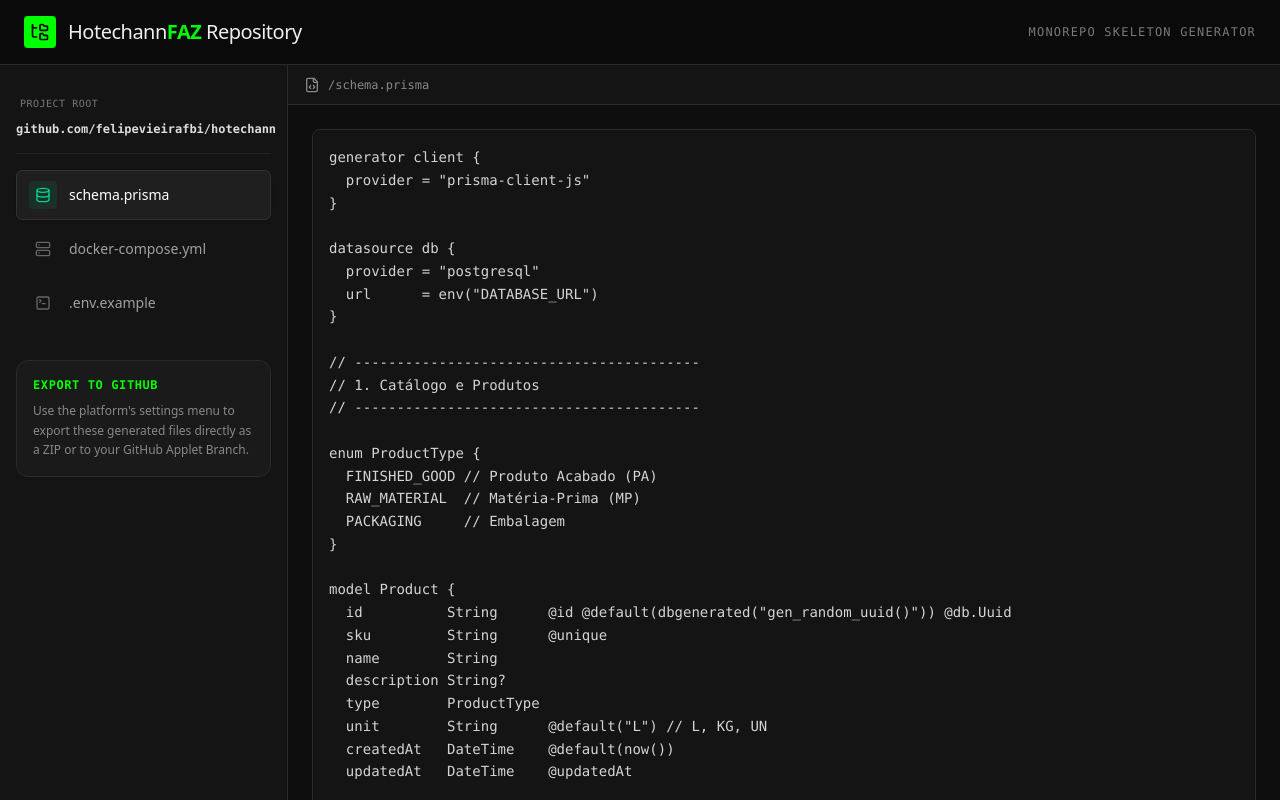
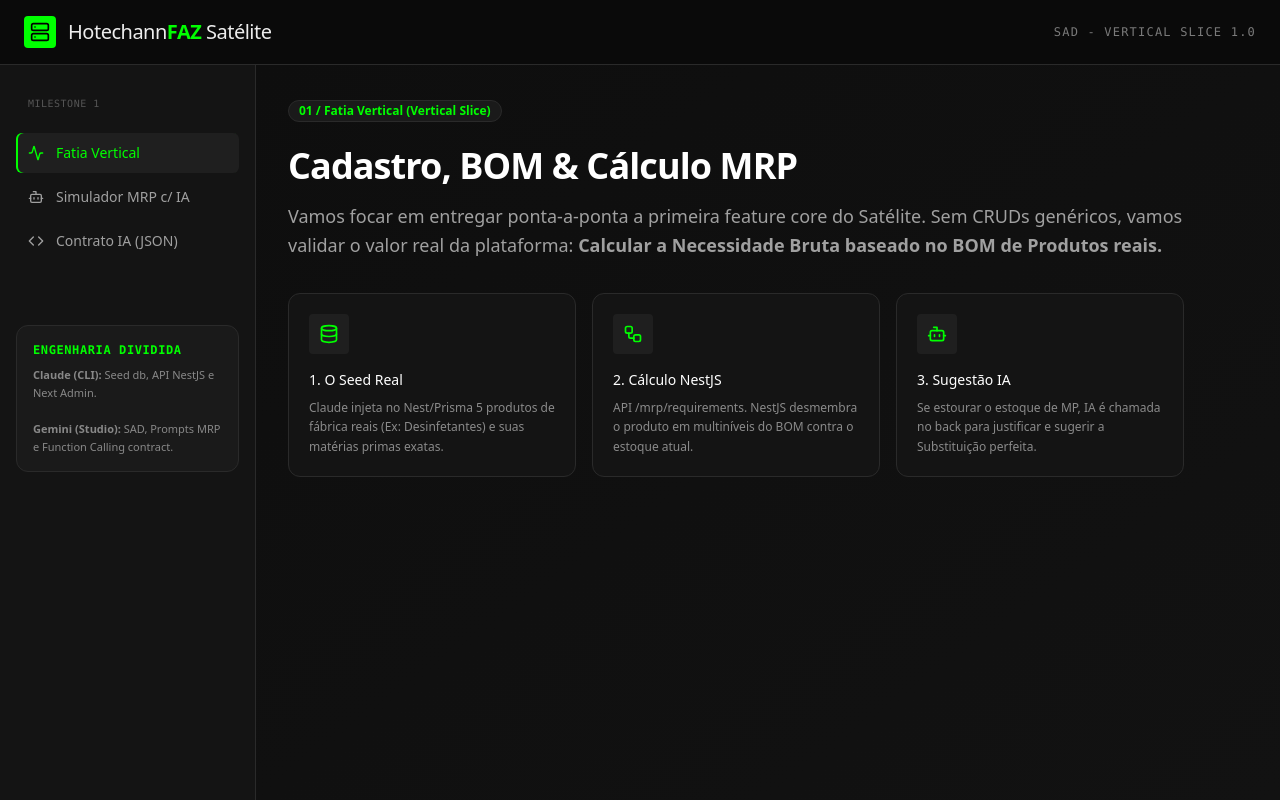
Before and after one commit to felipevieirafbi/hotechann, a React (Vite) app: page / in a window 1280 px wide. Built offline with nearby package versions, Linux system fonts and the light colour scheme.

Commit message:
feat: Refactor app structure and icons
Reorganizes the application's core structure from a file-based navigation to a section-based navigation. Updates icons to be more representative of the new sections, such as 'Activity' for overview and 'Bot' for the AI MRP simulator.

```diff
--- a/src/App.tsx
+++ b/src/App.tsx
@@ -7,383 +7,219 @@ import React, { useState } from 'react';
 import {
   Server,
   Database,
-  FileCode,
-  FolderTree,
-  TerminalSquare
+  Workflow,
+  Layers,
+  Box,
+  Activity,
+  Bot,
+  ShieldCheck,
+  Code
 } from 'lucide-react';
 import { motion, AnimatePresence } from 'motion/react';
 
-const files = [
-  { id: 'schema', name: 'schema.prisma', path: '/schema.prisma', icon: Database, bg: 'bg-emerald-500/10', color: 'text-emerald-400' },
-  { id: 'docker', name: 'docker-compose.yml', path: '/docker-compose.yml', icon: Server, bg: 'bg-blue-500/10', color: 'text-blue-400' },
-  { id: 'env', name: '.env.example', path: '/.env.example', icon: TerminalSquare, bg: 'bg-yellow-500/10', color: 'text-yellow-400' },
+const sections = [
+  { id: 'overview', title: 'Fatia Vertical', icon: Activity },
+  { id: 'mrp', title: 'Simulador MRP c/ IA', icon: Bot },
+  { id: 'schema', title: 'Contrato IA (JSON)', icon: Code },
 ];
 
 export default function App() {
-  const [activeFile, setActiveFile] = useState(files[0]);
+  const [activeSection, setActiveSection] = useState('overview');
 
   return (
-    <div className="min-h-screen bg-[#0A0A0A] text-[#EDEDED] font-sans selection:bg-[#00FF00] selection:text-black">
+    <div className="min-h-screen bg-[#0E0E0E] text-[#EDEDED] font-sans selection:bg-[#00FF00] selection:text-black">
       {/* Navbar / Header */}
       <header className="border-b border-[#2A2A2A] bg-[#0A0A0A] px-6 py-4 flex items-center justify-between sticky top-0 z-50">
         <div className="flex items-center gap-3">
           <div className="w-8 h-8 rounded-sm bg-[#00FF00] flex items-center justify-center">
-            <FolderTree className="w-5 h-5 text-black" />
+            <Server className="w-5 h-5 text-black" />
           </div>
-          <h1 className="text-xl font-medium tracking-tight">Hotechann<span className="text-[#00FF00] font-bold">FAZ</span> Repository</h1>
+          <h1 className="text-xl font-medium tracking-tight">Hotechann<span className="text-[#00FF00] font-bold">FAZ</span> Satélite</h1>
         </div>
         <div className="text-xs font-mono uppercase tracking-widest text-[#7A7A7A]">
-          Monorepo Skeleton Generator
+          SAD - Vertical Slice 1.0
         </div>
       </header>
 
-      <main className="max-w-screen-2xl mx-auto flex flex-col md:flex-row h-[calc(100vh-65px)]">
+      <main className="max-w-7xl mx-auto flex flex-col md:flex-row h-[calc(100vh-65px)]">
         {/* Sidebar */}
-        <aside className="w-full md:w-72 border-r border-[#2A2A2A] overflow-y-auto bg-[#141414] p-4">
-          <div className="pb-4 pt-2 border-b border-[#222] mb-4">
-            <span className="text-[10px] font-mono text-[#777] uppercase tracking-wider ml-1">Project Root</span>
-            <div className="mt-2 text-xs font-bold font-mono text-[#DDD]">github.com/felipevieirafbi/hotechann</div>
+        <aside className="w-full md:w-64 border-r border-[#2A2A2A] overflow-y-auto bg-[#141414]">
+          <nav className="p-4 space-y-1">
+            <div className="pb-4 pt-2">
+              <span className="text-[10px] font-mono text-[#555] uppercase tracking-wider ml-3">Milestone 1</span>
             </div>
-
-          <nav className="space-y-1">
-            {files.map((file) => {
-              const Icon = file.icon;
-              const isActive = activeFile.id === file.id;
+            {sections.map((sec) => {
+              const Icon = sec.icon;
+              const isActive = activeSection === sec.id;
               return (
                 <button
-                  key={file.id}
-                  onClick={() => setActiveFile(file)}
-                  className={`w-full flex items-center gap-3 px-3 py-2.5 rounded-md transition-all duration-200 text-sm font-medium border ${
+                  key={sec.id}
+                  onClick={() => setActiveSection(sec.id)}
+                  className={`w-full flex items-center gap-3 px-3 py-2.5 rounded-md transition-all duration-200 text-sm font-medium ${
                     isActive
-                      ? 'bg-[#1F1F1F] text-white border-[#333] shadow-sm'
-                      : 'text-[#A0A0A0] border-transparent hover:bg-[#1A1A1A] hover:text-[#E0E0E0]'
+                      ? 'bg-[#1F1F1F] text-[#00FF00] shadow-[inset_2px_0_0_#00FF00]'
+                      : 'text-[#A0A0A0] hover:bg-[#1A1A1A] hover:text-[#E0E0E0]'
                   }`}
                 >
-                  <div className={`p-1.5 rounded ${isActive ? file.bg : ''}`}>
-                     <Icon className={`w-4 h-4 ${isActive ? file.color : 'text-[#666]'}`} />
-                  </div>
-                  {file.name}
+                  <Icon className="w-4 h-4" />
+                  {sec.title}
                 </button>
               );
             })}
           </nav>
-
-          <div className="mt-8 bg-[#1A1A1A] p-4 rounded-xl border border-[#2A2A2A]">
-             <h4 className="text-xs font-bold text-[#00FF00] uppercase font-mono tracking-wider mb-2">Export to GitHub</h4>
-             <p className="text-xs text-[#888] leading-relaxed">
-               Use the platform's settings menu to export these generated files directly as a ZIP or to your GitHub Applet Branch.
+          <div className="mt-8 p-4">
+            <div className="bg-[#1A1A1A] p-4 rounded-xl border border-[#2A2A2A]">
+               <h4 className="text-xs font-bold text-[#00FF00] uppercase font-mono tracking-wider mb-2">Engenharia Dividida</h4>
+               <p className="text-[11px] text-[#888] leading-relaxed">
+                 <b>Claude (CLI):</b> Seed db, API NestJS e Next Admin.<br/><br/>
+                 <b>Gemini (Studio):</b> SAD, Prompts MRP e Function Calling contract.
                </p>
+            </div>
           </div>
         </aside>
 
-        {/* Content Area - Code Viewer */}
-        <section className="flex-1 overflow-hidden flex flex-col bg-[#0E0E0E]">
-           <div className="h-10 bg-[#141414] border-b border-[#2A2A2A] flex items-center px-4 gap-2 text-xs font-mono text-[#888]">
-              <FileCode className="w-4 h-4" />
-              {activeFile.path}
-           </div>
-
-           <div className="flex-1 overflow-auto p-4 md:p-6 bg-[#0E0E0E]">
+        {/* Content Area */}
+        <section className="flex-1 overflow-y-auto p-8 relative bg-gradient-to-br from-[#0E0E0E] to-[#121212]">
           <AnimatePresence mode="wait">
             <motion.div
-                  key={activeFile.id}
-                  initial={{ opacity: 0 }}
-                  animate={{ opacity: 1 }}
-                  exit={{ opacity: 0 }}
-                  transition={{ duration: 0.15 }}
+              key={activeSection}
+              initial={{ opacity: 0, y: 15 }}
+              animate={{ opacity: 1, y: 0 }}
+              exit={{ opacity: 0, y: -15 }}
+              transition={{ duration: 0.2, ease: "easeOut" }}
+              className="max-w-4xl"
             >
-                  <CodeBlock fileId={activeFile.id} />
+              <ContentRouter id={activeSection} />
             </motion.div>
           </AnimatePresence>
-           </div>
         </section>
       </main>
     </div>
   );
 }
 
-function CodeBlock({ fileId }: { fileId: string }) {
-  const content = getCodeContent(fileId);
+function ContentRouter({ id }: { id: string }) {
+  switch (id) {
+    case 'overview': return <OverviewSection />;
+    case 'mrp': return <MRPSection />;
+    case 'schema': return <SchemaSection />;
+    default: return <OverviewSection />;
+  }
+}
+
+function OverviewSection() {
   return (
-    <pre className="font-mono text-sm leading-relaxed text-[#D4D4D4] p-4 bg-[#141414] border border-[#2A2A2A] rounded-lg overflow-x-auto">
-      <code>{content}</code>
-    </pre>
+    <div className="space-y-6">
+      <div className="inline-flex items-center rounded-full border border-[#2A2A2A] bg-[#1A1A1A] px-2.5 py-0.5 text-xs font-semibold text-[#00FF00]">
+        01 / Fatia Vertical (Vertical Slice)
+      </div>
+      <h2 className="text-4xl font-semibold tracking-tight text-white mb-4">Cadastro, BOM & Cálculo MRP</h2>
+      <p className="text-[#A0A0A0] text-lg leading-relaxed mb-8">
+        Vamos focar em entregar ponta-a-ponta a primeira feature core do Satélite. Sem CRUDs genéricos, vamos validar o valor real da plataforma: <b>Calcular a Necessidade Bruta baseado no BOM de Produtos reais.</b>
+      </p>
+
+      <div className="grid grid-cols-1 md:grid-cols-3 gap-4">
+        {[
+          { icon: Database, title: '1. O Seed Real', desc: 'Claude injeta no Nest/Prisma 5 produtos de fábrica reais (Ex: Desinfetantes) e suas matérias primas exatas.' },
+          { icon: Workflow, title: '2. Cálculo NestJS', desc: 'API /mrp/requirements. NestJS desmembra o produto em multiníveis do BOM contra o estoque atual.' },
+          { icon: Bot, title: '3. Sugestão IA', desc: 'Se estourar o estoque de MP, IA é chamada no back para justificar e sugerir a Substituição perfeita.' }
+        ].map((feat, i) => (
+          <div key={i} className="p-5 rounded-xl border border-[#2A2A2A] bg-[#141414] hover:border-[#3A3A3A] transition">
+             <div className="w-10 h-10 rounded bg-[#1F1F1F] flex items-center justify-center mb-4">
+               <feat.icon className="w-5 h-5 text-[#00FF00]" />
+             </div>
+             <h3 className="text-white font-medium mb-2 text-sm">{feat.title}</h3>
+             <p className="text-xs text-[#8A8A8A] leading-relaxed">{feat.desc}</p>
+          </div>
+        ))}
+      </div>
+    </div>
   );
 }
 
-function getCodeContent(id: string) {
-  if (id === 'schema') return `generator client {
-  provider = "prisma-client-js"
+function MRPSection() {
+  return (
+    <div className="space-y-6">
+      <div className="inline-flex items-center rounded-full border border-[#2A2A2A] bg-[#1A1A1A] px-2.5 py-0.5 text-xs font-semibold text-[#00FF00]">
+        02 / Prompt e Lógica do Motor
+      </div>
+      <h2 className="text-4xl font-semibold tracking-tight text-white mb-4">Motor Substitutivo (Gemini)</h2>
+
+      <div className="bg-[#141414] border border-[#2A2A2A] rounded-xl p-6 mb-6">
+         <h3 className="text-lg text-white font-medium mb-4 flex items-center gap-2">
+            <Bot className="w-5 h-5 text-[#00FF00]" />
+            Prompt de Sistema (O Cérebro da Inteligência Química)
+         </h3>
+
+         <div className="bg-[#0A0A0A] p-4 rounded border border-[#333] font-mono text-sm text-[#D4D4D4] whitespace-pre-wrap leading-relaxed">
+{`Você é um Engenheiro de Químico Especialista e Analista de MRP na Hotechann Faz.
+Sua missão é atuar como "Safety Net" no processo de Planejamento de Produção.
+
+[CONTEXTO]
+O NestJS acabou de rodar o /mrp/requirements para "Desinfetante Floral 5L".
+A requisição falhou no estoque de "Essência Floral A (UUID: xyz)".
+Temos uma lista de matrizes de substituição cadastradas.
+
+[LÓGICA OPERACIONAL]
+1. Analise o 'shortfall' (déficit de matéria prima).
+2. Busque no payload de opções a essência alternativa homologada.
+3. Considere fatores de conversão (se a Essência B é mais fraca, precisamos de 1.2x).
+4. Acione a função "suggest_mrp_substitution" justificando quimicamente as razões para manter a integridade da receita (FISPQs compatíveis).`}
+         </div>
+      </div>
+    </div>
+  );
 }
 
-datasource db {
-  provider = "postgresql"
-  url      = env("DATABASE_URL")
+function SchemaSection() {
+  return (
+    <div className="space-y-6">
+      <div className="inline-flex items-center rounded-full border border-[#2A2A2A] bg-[#1A1A1A] px-2.5 py-0.5 text-xs font-semibold text-[#00FF00]">
+        03 / Contrato Funcional (NestJS x IA)
+      </div>
+      <h2 className="text-4xl font-semibold tracking-tight text-white mb-4">JSON Function Calling</h2>
+      <p className="text-[#A0A0A0] text-sm mb-6">
+        Este é o schema JSON estrito que o Gemini 1.5 Pro será forçado a preencher na reposta e que a API NestJS enviará para o painel Admin do Next.js.
+      </p>
+
+      <pre className="p-4 bg-[#0A0A0A] border border-[#333] rounded-xl text-[13px] font-mono text-green-400 overflow-x-auto leading-relaxed">
+{`{
+  "name": "suggest_mrp_substitution",
+  "description": "Sugerir substituição de matéria-prima quando o estoque está abaixo do mínimo exigido (Necessidade Bruta ID).",
+  "parameters": {
+    "type": "object",
+    "properties": {
+      "shortfallProductSku": {
+        "type": "string",
+        "description": "SKU da matéria-prima original faltante"
+      },
+      "substituteProductSku": {
+        "type": "string",
+        "description": "SKU do material homologado sugerido como substituta garantida"
+      },
+      "conversionFactorApplied": {
+        "type": "number",
+        "description": "Fator de multiplicador para equalizar o rendimento químico (Ex: 1.15)"
+      },
+      "chemicalReasoning": {
+        "type": "string",
+        "description": "Breve justificativa físico-química ou de estoque do por que o lote ainda será válido."
       }
+    },
+    "required": [
+      "shortfallProductSku",
+      "substituteProductSku",
+      "conversionFactorApplied",
+      "chemicalReasoning"
+    ]
+  }
+}`}
+      </pre>
 
-// -----------------------------------------
-// 1. Catálogo e Produtos
-// -----------------------------------------
-
-enum ProductType {
-  FINISHED_GOOD // Produto Acabado (PA)
-  RAW_MATERIAL  // Matéria-Prima (MP)
-  PACKAGING     // Embalagem
+      <div className="p-4 bg-[#1F1F15] rounded border border-yellow-600/50 mt-4">
+        <h4 className="text-yellow-500 font-bold text-sm mb-1">Para o Dev Node.js (Claude):</h4>
+        <p className="text-[#D0D0D0] text-xs">O schema acima deve ser modelado no Zod/DTO no Controller de <code>/mrp/requirements</code>. Envia o prompt em caso de "Not Enough Stock", captura esse Type e despacha a requisição pro React Admin validar.</p>
+      </div>
+    </div>
+  );
 }
-
-model Product {
-  id          String      @id @default(dbgenerated("gen_random_uuid()")) @db.Uuid
-  sku         String      @unique
-  name        String
-  description String?
-  type        ProductType
-  unit        String      @default("L") // L, KG, UN
-  createdAt   DateTime    @default(now())
-  updatedAt   DateTime    @updatedAt
-
-  // Relacionamentos
-  formulasAsOutput    BomFormula[]      @relation("FinishedGood")
-  itemsAsComponent    BomItem[]         @relation("RawMaterial")
-  substitutes         BomSubstitution[] @relation("SubstituteMaterial")
-  stockMovements      StockMovement[]
-}
-
-// -----------------------------------------
-// 2. Engenharia: Bill of Materials (BOM)
-// -----------------------------------------
-
-model BomFormula {
-  id             String   @id @default(dbgenerated("gen_random_uuid()")) @db.Uuid
-  productId      String   @db.Uuid
-  baseYieldQty   Decimal  @db.Decimal(10, 2) // Ex: Rende 1000 Litros
-  version        String   @default("1.0")
-  isActive       Boolean  @default(true)
-  createdAt      DateTime @default(now())
-
-  // Relacionamentos
-  product        Product           @relation("FinishedGood", fields: [productId], references: [id])
-  items          BomItem[]
-  orders         ProductionOrder[]
-}
-
-model BomItem {
-  id             String   @id @default(dbgenerated("gen_random_uuid()")) @db.Uuid
-  bomId          String   @db.Uuid
-  rawMaterialId  String   @db.Uuid
-  requiredQty    Decimal  @db.Decimal(10, 4) // Quantidade base
-
-  // Relacionamentos
-  bomFormula     BomFormula        @relation(fields: [bomId], references: [id])
-  rawMaterial    Product           @relation("RawMaterial", fields: [rawMaterialId], references: [id])
-  substitutions  BomSubstitution[]
-}
-
-model BomSubstitution {
-  id                   String   @id @default(dbgenerated("gen_random_uuid()")) @db.Uuid
-  bomItemId            String   @db.Uuid
-  substituteMaterialId String   @db.Uuid
-  conversionFactor     Decimal  @default(1.0) @db.Decimal(10, 4)
-  aiPreferenceScore    Int      @default(50)
-
-  // Relacionamentos
-  bomItem              BomItem  @relation(fields: [bomItemId], references: [id])
-  substituteMaterial   Product  @relation("SubstituteMaterial", fields: [substituteMaterialId], references: [id])
-}
-
-// -----------------------------------------
-// 3. Estoque e Movimentação
-// -----------------------------------------
-
-enum MovementType {
-  IN_PURCHASE
-  IN_PRODUCTION
-  OUT_PRODUCTION
-  OUT_SALE
-  ADJUSTMENT
-}
-
-model StockMovement {
-  id             String       @id @default(dbgenerated("gen_random_uuid()")) @db.Uuid
-  productId      String       @db.Uuid
-  warehouseId    String
-  type           MovementType
-  quantity       Decimal      @db.Decimal(10, 4)
-  lotCode        String?
-  documentRef    String?
-
-  createdAt      DateTime     @default(now())
-
-  product        Product      @relation(fields: [productId], references: [id])
-}
-
-// -----------------------------------------
-// 4. Produção (MRP), Traceabilidade e QA
-// -----------------------------------------
-
-enum OrderStatus {
-  PLANNED
-  IN_PROGRESS
-  AWAITING_QA
-  COMPLETED
-  CANCELED
-}
-
-model ProductionOrder {
-  id             String      @id @default(dbgenerated("gen_random_uuid()")) @db.Uuid
-  bomId          String      @db.Uuid
-  status         OrderStatus @default(PLANNED)
-  plannedQty     Decimal     @db.Decimal(10, 2)
-  actualQty      Decimal?    @db.Decimal(10, 2)
-  createdAt      DateTime    @default(now())
-  updatedAt      DateTime    @updatedAt
-
-  bomFormula     BomFormula  @relation(fields: [bomId], references: [id])
-  lots           ProductionLot[]
-}
-
-model ProductionLot {
-  id                  String   @id @default(dbgenerated("gen_random_uuid()")) @db.Uuid
-  productionOrderId   String   @db.Uuid
-  finalLotCode        String   @unique
-  consumedLots        Json
-  manufacturedDate    DateTime @default(now())
-
-  order               ProductionOrder     @relation(fields: [productionOrderId], references: [id])
-  qaLogs              QualityControlLog[]
-}
-
-enum QaStatus {
-  QUARANTINE
-  APPROVED
-  REJECTED
-}
-
-model QualityControlLog {
-  id                  String   @id @default(dbgenerated("gen_random_uuid()")) @db.Uuid
-  productionLotId     String   @db.Uuid
-  status              QaStatus @default(QUARANTINE)
-  resultsData         Json?
-  analyzedByRef       String?
-  createdAt           DateTime @default(now())
-
-  lot                 ProductionLot @relation(fields: [productionLotId], references: [id])
-}
-`;
-
-  if (id === 'docker') return `version: '3.8'
-
-services:
-  # -----------------------------------
-  # 1. Banco de Dados Base (PostgreSQL)
-  # -----------------------------------
-  postgres:
-    image: postgres:15-alpine
-    container_name: hotechann-db
-    restart: always
-    environment:
-      POSTGRES_USER: \${DB_USER:-hotechann}
-      POSTGRES_PASSWORD: \${DB_PASS:-secret123}
-      POSTGRES_DB: \${DB_NAME:-hotechann_prod}
-    ports:
-      - "5432:5432"
-    volumes:
-      - postgres_data:/var/lib/postgresql/data
-    healthcheck:
-      test: ["CMD-SHELL", "pg_isready -U hotechann -d hotechann_prod"]
-      interval: 10s
-      timeout: 5s
-      retries: 5
-
-  # -----------------------------------
-  # 2. API Backend (NestJS)
-  # -----------------------------------
-  api:
-    build:
-      context: .
-      dockerfile: ./apps/api/Dockerfile
-    container_name: hotechann-api
-    restart: unless-stopped
-    depends_on:
-      postgres:
-        condition: service_healthy
-    environment:
-      DATABASE_URL: postgresql://\${DB_USER:-hotechann}:\${DB_PASS:-secret123}@postgres:5432/\${DB_NAME:-hotechann_prod}?schema=public
-      PORT: 3001
-    ports:
-      - "3001:3001"
-
-  # -----------------------------------
-  # 3. Painel Admin / ERP (Next.js)
-  # -----------------------------------
-  admin:
-    build:
-      context: .
-      dockerfile: ./apps/admin/Dockerfile
-    container_name: hotechann-admin
-    restart: unless-stopped
-    environment:
-      NEXT_PUBLIC_API_URL: http://localhost:3001
-      PORT: 3000
-    ports:
-      - "3000:3000"
-
-  # -----------------------------------
-  # 4. Middleware & ETL (N8N)
-  # -----------------------------------
-  n8n:
-    image: n8nio/n8n:latest
-    container_name: hotechann-n8n
-    restart: always
-    environment:
-      - DB_TYPE=postgresdb
-      - DB_POSTGRESDB_DATABASE=\${DB_NAME:-hotechann_prod}
-      - DB_POSTGRESDB_HOST=postgres
-      - DB_POSTGRESDB_PORT=5432
-      - DB_POSTGRESDB_USER=\${DB_USER:-hotechann}
-      - DB_POSTGRESDB_PASSWORD=\${DB_PASS:-secret123}
-      - N8N_DIAGNOSTICS_ENABLED=false
-      - WEBHOOK_URL=https://n8n.seusistema.com.br/
-    ports:
-      - "5678:5678"
-    depends_on:
-      postgres:
-        condition: service_healthy
-    volumes:
-      - n8n_data:/home/node/.n8n
-
-volumes:
-  postgres_data:
-  n8n_data:
-`;
-
-  if (id === 'env') return `# -------------------------------------------------------------
-# ARQUIVO DE CONFIGURAÇÃO DE AMBIENTE (.ENV.EXAMPLE)
-# -------------------------------------------------------------
-
-# --- Configurações Cloud Run / AI Studio (Padrão) ---
-GEMINI_API_KEY="seu-token-gemini-aqui"
-APP_URL="http://localhost:3000"
-
-# --- Configurações de Banco de Dados ---
-DB_USER="hotechann"
-DB_PASS="secretR00tP4ssw0rd!"
-DB_NAME="hotechann_prod"
-# Prisma URL que será consumida pelo NestJS e N8N
-DATABASE_URL="postgresql://\${DB_USER}:\${DB_PASS}@localhost:5432/\${DB_NAME}?schema=public"
-
-# --- Configurações Web / Next.js ---
-NEXT_PUBLIC_API_URL="http://localhost:3001"
-NEXT_PUBLIC_COMPANY_NAME="Hotechann Faz"
-
-# --- Integrações Internas ---
-# Chaves usadas para autorizar o N8N a chamar rotas do NestJS de forma privada
-INTERNAL_API_SECRET="gerar_um_hash_aleatorio_seguro"
-N8N_BASIC_AUTH_USER="admin"
-N8N_BASIC_AUTH_PASSWORD="n8n_password_forte"
-
-# --- Chaves Futuras (Apenas placeholders) ---
-# TECNICON_ODBC_DSN=""
-# WHATSAPP_EVOLUTION_API_KEY=""
-`;
-  return '';
-}
```
Lines whose indentation alone changed are shown as unchanged.
